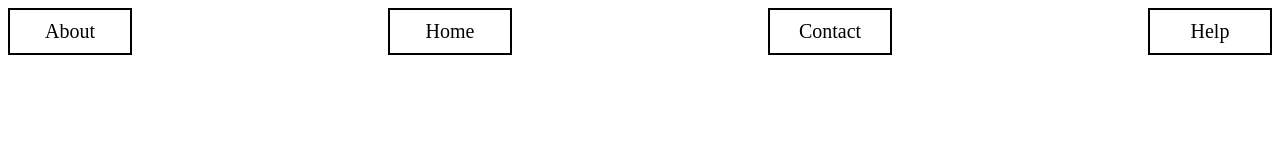
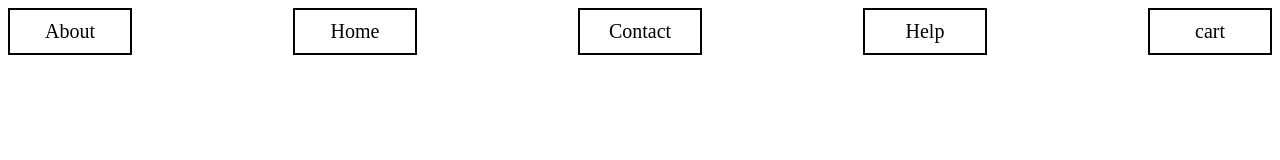
Before and after one commit to JaferaliPW/Eduport, a plain HTML site: page mediaquery.html in a window 1280 px wide. Drawn offline with Linux system fonts and the light colour scheme.

Commit message:
first commit

```diff
--- a/mediaquery.html
+++ b/mediaquery.html
@@ -44,6 +44,7 @@
         <span>Home</span>
         <span>Contact</span>
         <span>Help</span>
+        <span>cart</span>
     </nav>
 </body>
 
```
